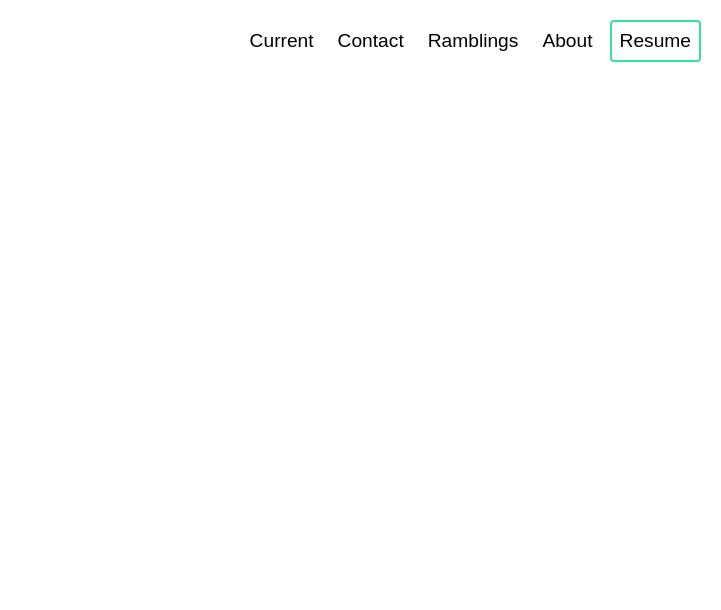
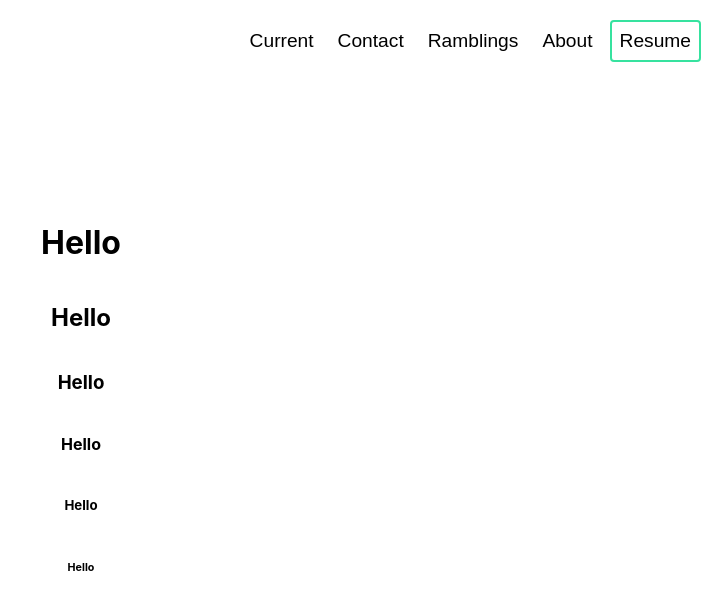
Before and after one commit to pharr117/peterharral.dev, a Next.js app: page / in a window 1280 px wide. Shown: the top 610 px of the page, without its empty margins (559-1280 px from the left). Built offline with nearby package versions, Linux system fonts and the light colour scheme.

Commit message:
Add theme context, add an easy way to switch theme colors (WIP other use-cases)

```diff
--- a/components/GlobalLayout.js
+++ b/components/GlobalLayout.js
@@ -1,8 +1,10 @@
 import Header from './Header'
 import Footer from './Footer'
-import React, { useState } from "react";
-import styles from "../styles/components/GlobalLayout.module.css";
+import Main from './Main'
+import React, { useState, createContext } from "react";
 import { isLg } from '../hooks/media';
+import { BaseTheme } from "../themes/base.theme.js";
+import { GlobalThemeContext } from '../context/GlobalThemeContext';
 
 export default function GlobalLayout({ children }) {
 
@@ -11,11 +13,11 @@ export default function GlobalLayout({ children }) {
 
   return (
     <React.Fragment>
-      <Header setHeaderMenuOpen={setHeaderMenuOpen} />
-      <main className={headerMenuOpen && isLgScreen ? styles.opaque : null}>
-        {children}
-      </main>
-      <Footer />
+      <GlobalThemeContext.Provider value={BaseTheme}>
+        <Header setHeaderMenuOpen={setHeaderMenuOpen} />
+          <Main headerMenuOpen={headerMenuOpen} isLgScreen={isLgScreen}>{children}</Main>
+        <Footer />
+      </GlobalThemeContext.Provider>
     </React.Fragment>
   )
 }
--- a/components/Header.js
+++ b/components/Header.js
@@ -4,13 +4,14 @@ import Link from './interact/Link';
 import Logo from "./display/Logo";
 import Hidden from './media/Hidden';
 import HeaderMenu from './interact/HeaderMenu';
+import { useGlobalThemeContext } from "../context/GlobalThemeContext";
 
 //global header component
 export default function Header({ setHeaderMenuOpen=()=>{} }) {
-
+    const colors = useGlobalThemeContext()?.colors;
 
     return (
-        <div className={styles.mainContainer} id="headerMainContainer">
+        <div className={styles.mainContainer} style={{backgroundColor: colors?.background?.header}} id="headerMainContainer">
             <div className={styles.flexLeft} id="headerFlexLeftOuter">
                 <Logo id="headerLogo" />
             </div>
--- /dev/null
+++ b/components/Main.js
@@ -0,0 +1,12 @@
+import styles from "../styles/components/Main.module.css";
+import { useGlobalThemeContext } from "../context/GlobalThemeContext";
+
+export default function Main({ children, headerMenuOpen, isLgScreen }) {
+    const colors = useGlobalThemeContext()?.colors;
+    console.log(colors);
+    return (
+        <main className={headerMenuOpen && isLgScreen ? styles.opaque : null} style={{backgroundColor: colors?.background?.main}}>
+            {children}
+        </main>
+    );
+}
--- a/components/display/Heading.js
+++ b/components/display/Heading.js
@@ -1,18 +1,30 @@
 import styles from "../../styles/components/display/Heading.module.css";
+import { useGlobalThemeContext } from "../../context/GlobalThemeContext";
 
 const components = {
-    "h1": (children) => ((<h1>{children}</h1>)),
-    "h2": (children) => ((<h2>{children}</h2>)),
-    "h3": (children) => ((<h3>{children}</h3>)),
-    "h4": (children) => ((<h4>{children}</h4>)),
-    "h5": (children) => ((<h5>{children}</h5>)),
-    "h6": (children) => ((<h6>{children}</h6>)),
+    "h1": (children, color) => ((<h1 style={{ color: color ? color : null }}>{children}</h1>)),
+    "h2": (children, color) => ((<h2 style={{ color: color ? color : null }}>{children}</h2>)),
+    "h3": (children, color) => ((<h3 style={{ color: color ? color : null }}>{children}</h3>)),
+    "h4": (children, color) => ((<h4 style={{ color: color ? color : null }}>{children}</h4>)),
+    "h5": (children, color) => ((<h5 style={{ color: color ? color : null }}>{children}</h5>)),
+    "h6": (children, color) => ((<h6 style={{ color: color ? color : null }}>{children}</h6>)),
 }
 
-export default function Heading({children, component="h1"}){
+export default function Heading({ children, component = "h1", color }) {
+
+    const colors = useGlobalThemeContext()?.colors?.text;
+    let textColor = "black";
+
+    //prefer passed in color over theme
+    if (color){
+        textColor = color;
+    }else if (colors && component in colors){
+        textColor = colors[component];
+    }
+
     return (
         <div className={styles.heading}>
-            {component in components ? components[component](children): components["h1"](children)}
+            {component in components ? components[component](children, textColor) : components["h1"](children, textColor)}
         </div>
     );
 }
--- a/components/interact/Link.js
+++ b/components/interact/Link.js
@@ -1,19 +1,57 @@
 import styles from '../../styles/components/interact/Link.module.css';
+import { useGlobalThemeContext } from "../../context/GlobalThemeContext";
 
 export default function Link({
     id="",
     href="/",
     fancy,
+    color,
+    borderColor,
+    backgroundColor,
     children
 }){
+    const colors = useGlobalThemeContext()?.colors;
+    const textColors = colors?.text;
+    const borderColors = colors?.border;
+    const backgroundColors = colors?.background;
 
     let className = styles.linkContainer;
     if (fancy) className = styles.fancyLinkContainer;
 
+    //prefer passed in color over theme
+    let textColor = "black";
+    if (color){
+        textColor = color;
+    }else if (textColors && "link" in textColors){
+        textColor = textColors["link"];
+    }
+
+    let thisBorderColor = null;
+    if (borderColor){
+        thisBorderColor = borderColor;
+    }else if(borderColors){
+        if (fancy && "fancyLink" in borderColors){
+            thisBorderColor = borderColors["fancyLink"];
+        } else if("link" in borderColors){
+            thisBorderColor = borderColors["link"];
+        }
+    }
+
+    let thisBackgroundColor=null;
+    if (backgroundColor){
+        thisBackgroundColor = borderColor;
+    }else if(backgroundColors){
+        if (fancy && "fancyLink" in backgroundColors){
+            thisBackgroundColor = backgroundColors["fancyLink"];
+        } else if("link" in backgroundColors){
+            thisBackgroundColor = backgroundColors["link"];
+        }
+    }
+
     return (
         //put className var after
-        <button className={className}>
-            <a href={href} id={id} className={styles.link}>
+        <button className={className} style={{borderColor: thisBorderColor, backgroundColor: thisBackgroundColor}}>
+            <a href={href} id={id} className={styles.link} style={{color: textColor}}>
                 {children}
             </a>
         </button>
--- /dev/null
+++ b/context/GlobalThemeContext.js
@@ -0,0 +1,9 @@
+
+import { createContext, useContext } from "react";
+import { BaseTheme } from "../themes/base.theme";
+
+export const GlobalThemeContext = createContext(BaseTheme);
+
+export const useGlobalThemeContext = () => {
+  return useContext(GlobalThemeContext);
+};
--- a/pages/index.js
+++ b/pages/index.js
@@ -1,7 +1,15 @@
+import Heading from '../components/display/Heading'
 import CenterPage from '../components/layout/pages/CenterPage'
 
 export default function Home() {
   return (
-    <CenterPage></CenterPage>
-  )
+    <CenterPage>
+      <Heading>Hello</Heading>
+      <Heading component="h2">Hello</Heading>
+      <Heading component="h3">Hello</Heading>
+      <Heading component="h4">Hello</Heading>
+      <Heading component="h5">Hello</Heading>
+      <Heading component="h6">Hello</Heading>
+    </CenterPage>
+  );
 }
--- a/styles/components/Header.module.css
+++ b/styles/components/Header.module.css
@@ -27,7 +27,6 @@
     align-items: center;
     justify-content: center;
     position: absolute;
-    background-color: transparent;
     background-repeat: no-repeat;
     padding-top: 5px;
     padding-left: 5px;
--- a/styles/components/interact/Link.module.css
+++ b/styles/components/interact/Link.module.css
@@ -8,7 +8,7 @@
 
 .fancyLinkContainer {
     text-align: center;
-    border: 2px solid rgb(54, 226, 159);
+    border: 2px solid;
     border-radius: 4px;
     padding: 8px;
     background-color: white;
@@ -16,6 +16,5 @@
 
 .link {
     font-size: 1.2rem;
-    color: inherit;
     text-decoration: none;
 }
--- /dev/null
+++ b/themes/base.theme.js
@@ -0,0 +1,26 @@
+const baseTextColor = "black";
+
+export const BaseTheme = {
+    colors: {
+        text: {
+            link: baseTextColor,
+            h1: baseTextColor,
+            h2: baseTextColor,
+            h3: baseTextColor,
+            h4: baseTextColor,
+            h5: baseTextColor,
+            h6: baseTextColor,
+            p: baseTextColor,
+        },
+        background: {
+            main: "white",
+            header: "transparent",
+            link: "transparent",
+            fancyLink: "transparent"
+        },
+        border: {
+            link: null,
+            fancyLink: "rgb(54, 226, 159)"
+        }
+    }
+}
```
Also changed, not shown: styles/components/Main.module.css (renamed from styles/components/GlobalLayout.module.css).
